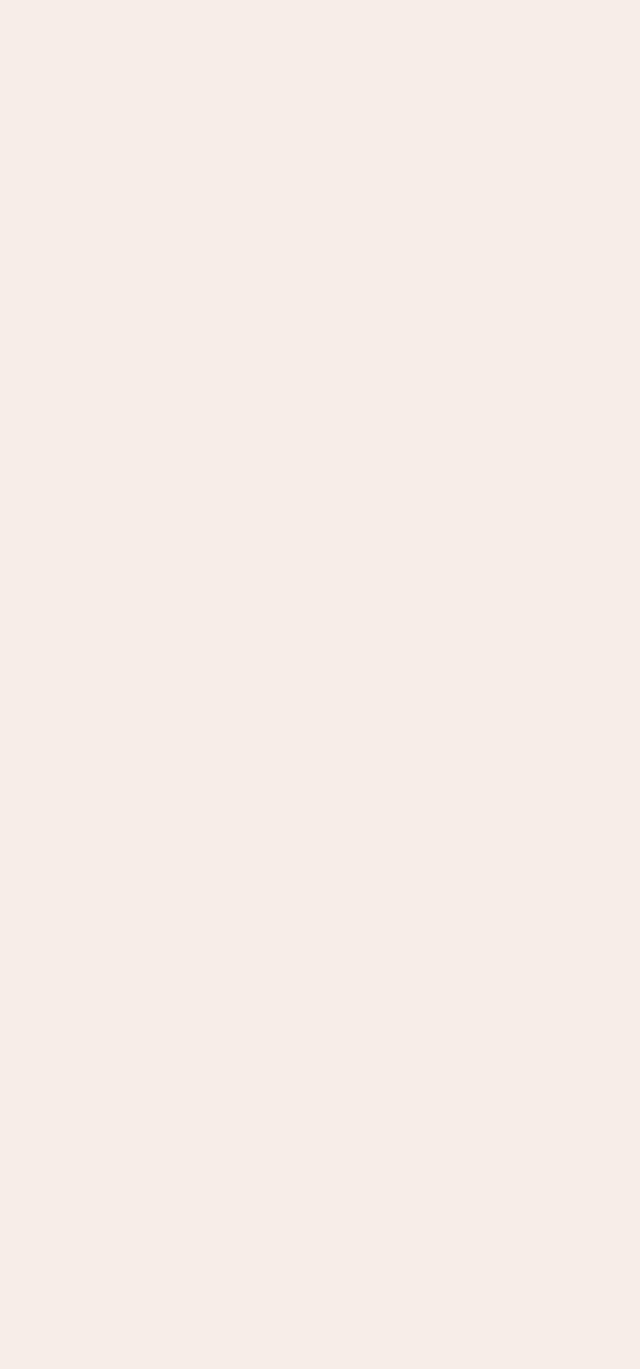
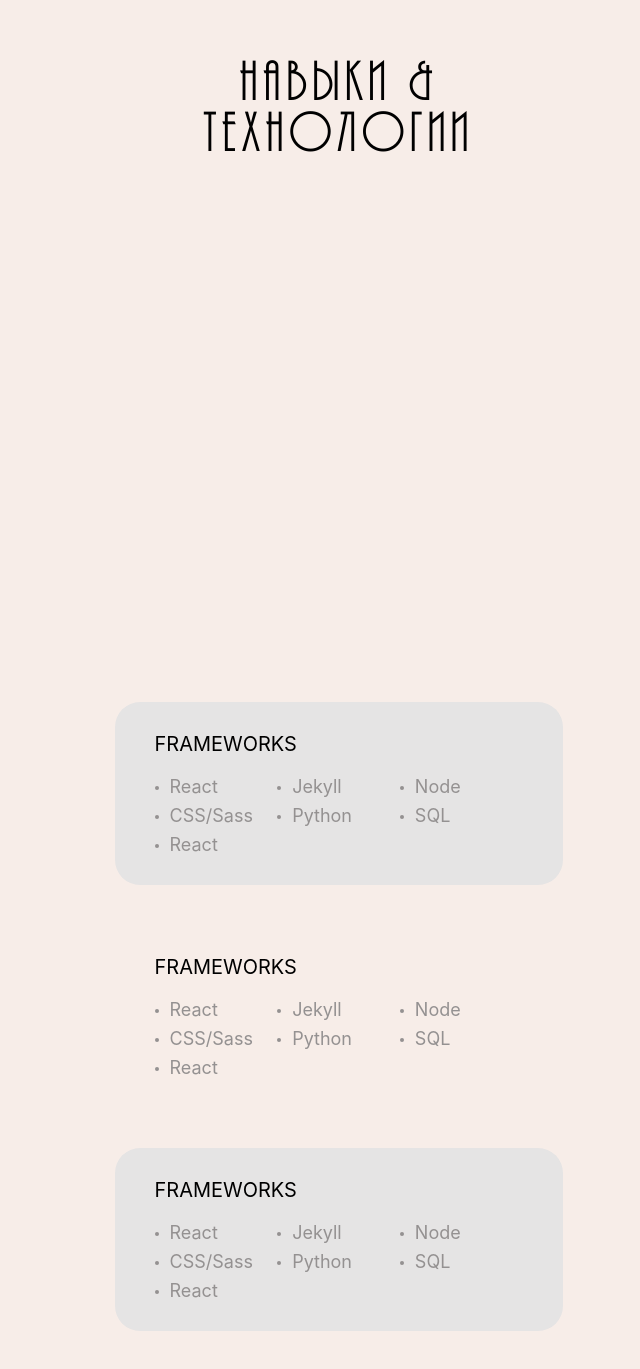
Before and after one commit to zaharkud/personal-portfolio, a React (Create React App) app: page / in a window 1280 px wide. Shown: the part 1269-2638 px from the top of the page, without its empty margins (640-1280 px from the left). Before the commit the page ends 800 px from the top, so only its background shows below. Built offline with nearby package versions, Linux system fonts and the light colour scheme.

Commit message:
Created sections: skills, projects

```diff
--- a/src/App.css
+++ /dev/null
@@ -1,38 +0,0 @@
-.App {
-  text-align: center;
-}
-
-.App-logo {
-  height: 40vmin;
-  pointer-events: none;
-}
-
-@media (prefers-reduced-motion: no-preference) {
-  .App-logo {
-    animation: App-logo-spin infinite 20s linear;
-  }
-}
-
-.App-header {
-  background-color: #282c34;
-  min-height: 100vh;
-  display: flex;
-  flex-direction: column;
-  align-items: center;
-  justify-content: center;
-  font-size: calc(10px + 2vmin);
-  color: white;
-}
-
-.App-link {
-  color: #61dafb;
-}
-
-@keyframes App-logo-spin {
-  from {
-    transform: rotate(0deg);
-  }
-  to {
-    transform: rotate(360deg);
-  }
-}
--- a/src/App.tsx
+++ b/src/App.tsx
@@ -1,7 +1,9 @@
 import React from "react";
 import logo from "./logo.svg";
-import styles from "./app.module.scss";
-import About from "./pages/about/about";
+import styles from "app.module.scss";
+import About from "pages/about/About";
+import Skills from "pages/skills/Skills";
+import Projects from "pages/projects/Projects";
 import { useRef, useEffect, useState } from "react";
 
 function App() {
@@ -45,6 +47,11 @@ function App() {
             </section>
             <section className={styles.page} style={{ marginTop: pageOffset }}>
               <About />
+              <h2 className={styles.page__title}>Навыки & технологии</h2>
+              <Skills />
+              <h2 className={styles.page__title}>Портфолио</h2>
+              <Projects />
+              <h2 className={styles.page__title}>Контакты</h2>
             </section>
           </div>
         </div>
--- a/src/app.module.scss
+++ b/src/app.module.scss
@@ -36,6 +36,21 @@ html {
   flex-direction: column;
   justify-content: center;
   max-width: 35vw;
+
+  &__title {
+    font-size: 2.8rem;
+    font-family: "Arsinova Deco", sans-serif;
+    letter-spacing: 5px;
+    line-height: 100%;
+    text-align: center;
+    text-transform: lowercase;
+    display: flex;
+    flex-direction: column;
+    justify-content: center;
+  }
+  & > .page__title {
+    min-height: 150vh;
+  }
 }
 
 .sidebar {
--- a/src/pages/about/about.module.scss
+++ b/src/pages/about/about.module.scss
@@ -1,13 +1,25 @@
-.aboutContainer {
+@import "styles/vars.module.scss";
+
+.container {
   display: flex;
   flex-direction: column;
 }
 .avatar {
+  display: flex;
   width: 200px;
   height: 200px;
-  background-color: red;
+  background-color: $accent-red;
   border-radius: 50%;
   align-self: center;
+  padding: 10px;
+
+  &__img {
+    height: 100%;
+    width: 100%;
+    border-radius: 50%;
+    overflow: hidden;
+    background: url("../../assets/img/avatar.jpg") 0 0 no-repeat;
+  }
 }
 .text {
   margin-top: 40px;
--- a/src/pages/about/about.tsx
+++ b/src/pages/about/about.tsx
@@ -2,9 +2,9 @@ import styles from "./about.module.scss";
 
 export default function About() {
   return (
-    <section className={styles.aboutContainer}>
+    <section className={styles.container}>
       <div className={styles.avatar}>
-        <img src=""></img>
+        <div className={styles.avatar__img}></div>
       </div>
       <div className={styles.text}>
         <p>
--- /dev/null
+++ b/src/pages/projects/Projects.tsx
@@ -0,0 +1,43 @@
+import styles from "./projects.module.scss";
+import projectImg from "assets/img/project-1.png";
+
+export default function Skills() {
+  return (
+    <section className={styles.container}>
+      <article className={styles.project}>
+        <div className={styles.project__top}>
+          <div className={styles.project__topLeft}>
+            <img className={styles.img} src={projectImg} />
+          </div>
+          <div className={styles.project__topRight}>
+            <p className={styles.projectType}>сайт-визитка</p>
+          </div>
+        </div>
+        <div className={styles.project__bottom}>
+          <h3 className={styles.title}>ARLEZU - Изучение армянского</h3>
+          <p className={styles.description}>
+            Начинающий веб-разработчик. Владею навыками проектирования
+            интерфейсов, вёрстки и работы с backend.
+          </p>
+        </div>
+      </article>
+      <article className={styles.project}>
+        <div className={styles.project__top}>
+          <div className={styles.project__topLeft}>
+            <img className={styles.img} src={projectImg} />
+          </div>
+          <div className={styles.project__topRight}>
+            <p className={styles.projectType}>сайт-визитка</p>
+          </div>
+        </div>
+        <div className={styles.project__bottom}>
+          <h3 className={styles.title}>ARLEZU - Изучение армянского</h3>
+          <p className={styles.description}>
+            Начинающий веб-разработчик. Владею навыками проектирования
+            интерфейсов, вёрстки и работы с backend.
+          </p>
+        </div>
+      </article>
+    </section>
+  );
+}
--- /dev/null
+++ b/src/pages/projects/projects.module.scss
@@ -0,0 +1,43 @@
+@import "styles/vars.module.scss";
+
+.container {
+  display: flex;
+  flex-direction: column;
+  gap: 80px;
+}
+
+.project {
+  &__top {
+    background-color: $accent-grey;
+    border-radius: $border-radius;
+    padding: 20px;
+    display: grid;
+    grid-template-columns: 1fr 1fr;
+    grid-auto-rows: auto;
+  }
+  &__topLeft {
+  }
+  &__topRight {
+    display: flex;
+    align-items: center;
+    justify-content: center;
+  }
+  &__bottom {
+    margin-top: 25px;
+  }
+}
+.projectType {
+  font-family: "Arsinova Deco", sans-serif;
+  letter-spacing: 5px;
+  line-height: 100%;
+  font-size: 1.8rem;
+  color: $text-grey;
+}
+.title {
+  font-size: 1.11rem;
+}
+.description {
+  margin-top: 15px;
+  font-size: 1rem;
+  color: $text-grey;
+}
--- /dev/null
+++ b/src/pages/skills/Skills.tsx
@@ -0,0 +1,44 @@
+import styles from "./skills.module.scss";
+
+export default function Skills() {
+  return (
+    <section className={styles.container}>
+      <article className={styles.category}>
+        <h3 className={styles.title}>FRAMEWORKS</h3>
+        <ul className={styles.list}>
+          <li>React</li>
+          <li>Jekyll</li>
+          <li>Node</li>
+          <li>CSS/Sass</li>
+          <li>Python</li>
+          <li>SQL</li>
+          <li>React</li>
+        </ul>
+      </article>
+      <article className={styles.category}>
+        <h3 className={styles.title}>FRAMEWORKS</h3>
+        <ul className={styles.list}>
+          <li>React</li>
+          <li>Jekyll</li>
+          <li>Node</li>
+          <li>CSS/Sass</li>
+          <li>Python</li>
+          <li>SQL</li>
+          <li>React</li>
+        </ul>
+      </article>
+      <article className={styles.category}>
+        <h3 className={styles.title}>FRAMEWORKS</h3>
+        <ul className={styles.list}>
+          <li>React</li>
+          <li>Jekyll</li>
+          <li>Node</li>
+          <li>CSS/Sass</li>
+          <li>Python</li>
+          <li>SQL</li>
+          <li>React</li>
+        </ul>
+      </article>
+    </section>
+  );
+}
--- /dev/null
+++ b/src/pages/skills/skills.module.scss
@@ -0,0 +1,47 @@
+@import "styles/vars.module.scss";
+
+.container {
+  display: flex;
+  flex-direction: column;
+  align-items: center;
+  gap: 40px;
+  & > :nth-child(2n-1) {
+    background-color: $accent-grey;
+  }
+}
+
+.category {
+  width: 100%;
+  border-radius: $border-radius;
+  padding: 30px 40px;
+}
+
+.title {
+  font-size: 1.11rem;
+}
+
+.list {
+  color: $text-grey;
+  font-size: 1rem;
+  margin-top: 20px;
+  display: grid;
+  grid-template-columns: 1fr 1fr 1fr;
+  grid-auto-rows: auto;
+  & li {
+    padding-left: 15px;
+    position: relative;
+    &:not(:last-child) {
+      margin-bottom: 8px;
+    }
+    &::before {
+      content: "";
+      position: absolute;
+      top: 50%;
+      left: 0;
+      width: 4px;
+      height: 4px;
+      border-radius: 50%;
+      background-color: $text-grey;
+    }
+  }
+}
--- /dev/null
+++ b/src/styles/vars.module.scss
@@ -0,0 +1,6 @@
+$main-beige: #f7ede8;
+$accent-red: #e3a2a2;
+$accent-grey: #e5e4e4;
+$text-grey: #949191;
+
+$border-radius: 25px;
--- a/tsconfig.json
+++ b/tsconfig.json
@@ -18,7 +18,8 @@
     "resolveJsonModule": true,
     "isolatedModules": true,
     "noEmit": true,
-    "jsx": "react-jsx"
+    "jsx": "react-jsx",
+    "baseUrl": "./src"
   },
   "include": [
     "src"
```
Also changed, not shown: src/assets/img/project-1.png (added), src/logo.svg (deleted).
